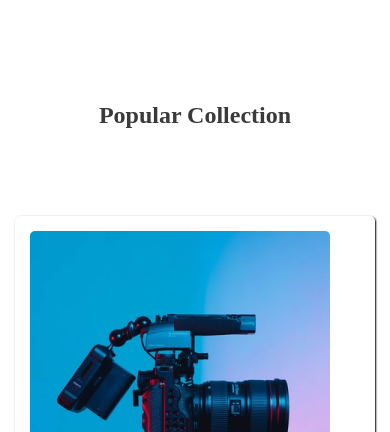
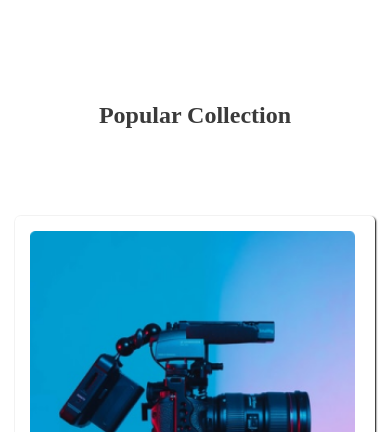
Before and after one commit to MdArefineAhamedJoy/influencer-gear, a plain HTML site: page index.html in a window 390 px wide. Shown: the part 668-1100 px from the top of the page. Drawn offline with Linux system fonts and the light colour scheme.

Commit message:
last code modifue commit

```diff
--- a/style.css
+++ b/style.css
@@ -84,6 +84,7 @@ collaction-container
   border-radius: 5px;
   box-shadow: 6px 6px 8px ;
 }
+
 .col-title{
   font-size: 28px;
   font-weight: 500;
@@ -165,4 +166,7 @@ collaction-container
   .collaction{
     box-shadow: 1px 1px 2px ;
   }
+  .collaction img{
+    width:calc(100% - 5px) ;
+  }
 }
```
